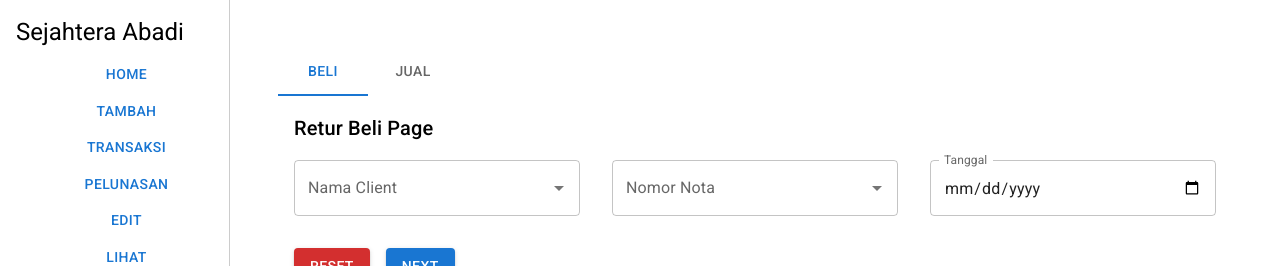
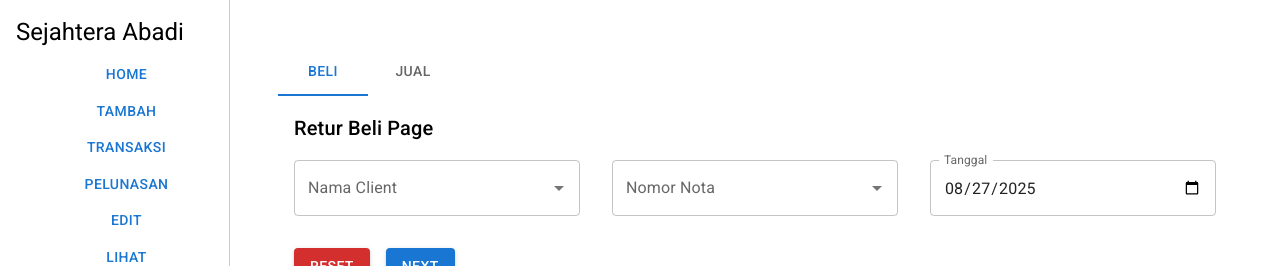
Before and after one commit to JasonEvan/sejahtera-abadi, a Next.js app: page /dashboard/retur in a window 1280 px wide. Shown: the top 266 px of the page. Built offline with nearby package versions, Linux system fonts and the light colour scheme; no server answers; the database is empty; some icons are missing.

Commit message:
feat: set default date input to today across forms

```diff
--- a/components/pelunasan/ClientInformation.tsx
+++ b/components/pelunasan/ClientInformation.tsx
@@ -36,11 +36,12 @@ export default function ClientInformation({
     tanggal: Yup.date().required("Tanggal is required"),
   });
 
+  const today: string = new Date().toISOString().split("T")[0];
   const formik = useFormik({
     initialValues: {
       namaclient: "",
       nomortransaksi: "",
-      tanggal: "",
+      tanggal: today,
     },
     validationSchema,
     onSubmit: (values) => {
--- a/components/retur/ClientInformation.tsx
+++ b/components/retur/ClientInformation.tsx
@@ -43,11 +43,12 @@ export default function ClientInformation({
     tanggal: Yup.date().required("Tanggal retur is required"),
   });
 
+  const today: string = new Date().toISOString().split("T")[0];
   const formik = useFormik({
     initialValues: {
       namaclient: "",
       nomornota: "",
-      tanggal: "",
+      tanggal: today,
     },
     validationSchema,
     onSubmit: (values) => {
--- a/components/transaksi/beli/ClientInformation.tsx
+++ b/components/transaksi/beli/ClientInformation.tsx
@@ -32,6 +32,7 @@ export default function ClientInformation() {
     tanggal: Yup.date().required("Tanggal is required"),
   });
 
+  const today: string = new Date().toISOString().split("T")[0];
   const formik = useFormik({
     initialValues: {
       namaclient:
@@ -39,7 +40,7 @@ export default function ClientInformation() {
           ? `${namaClientStore}/${kotaClientStore}`
           : namaClientStore) || "",
       nomornota: nomorNotaStore || "",
-      tanggal: tanggalNotaStore || "",
+      tanggal: tanggalNotaStore || today,
     },
     validationSchema,
     onSubmit: (values) => {
--- a/components/transaksi/jual/ClientInformation.tsx
+++ b/components/transaksi/jual/ClientInformation.tsx
@@ -45,13 +45,14 @@ export default function ClientInformation() {
     tanggal: Yup.date().required("Tanggal is required"),
   });
 
+  const today: string = new Date().toISOString().split("T")[0];
   const formik = useFormik({
     initialValues: {
       namaclient:
         (kotaClient ? `${namaLangganan}/${kotaClient}` : namaLangganan) || "",
       namasales: namaSalesStore || "",
       nomornota: nomorNota || "",
-      tanggal: tanggalNota || "",
+      tanggal: tanggalNota || today,
     },
     validationSchema,
     onSubmit: (values) => {
```
